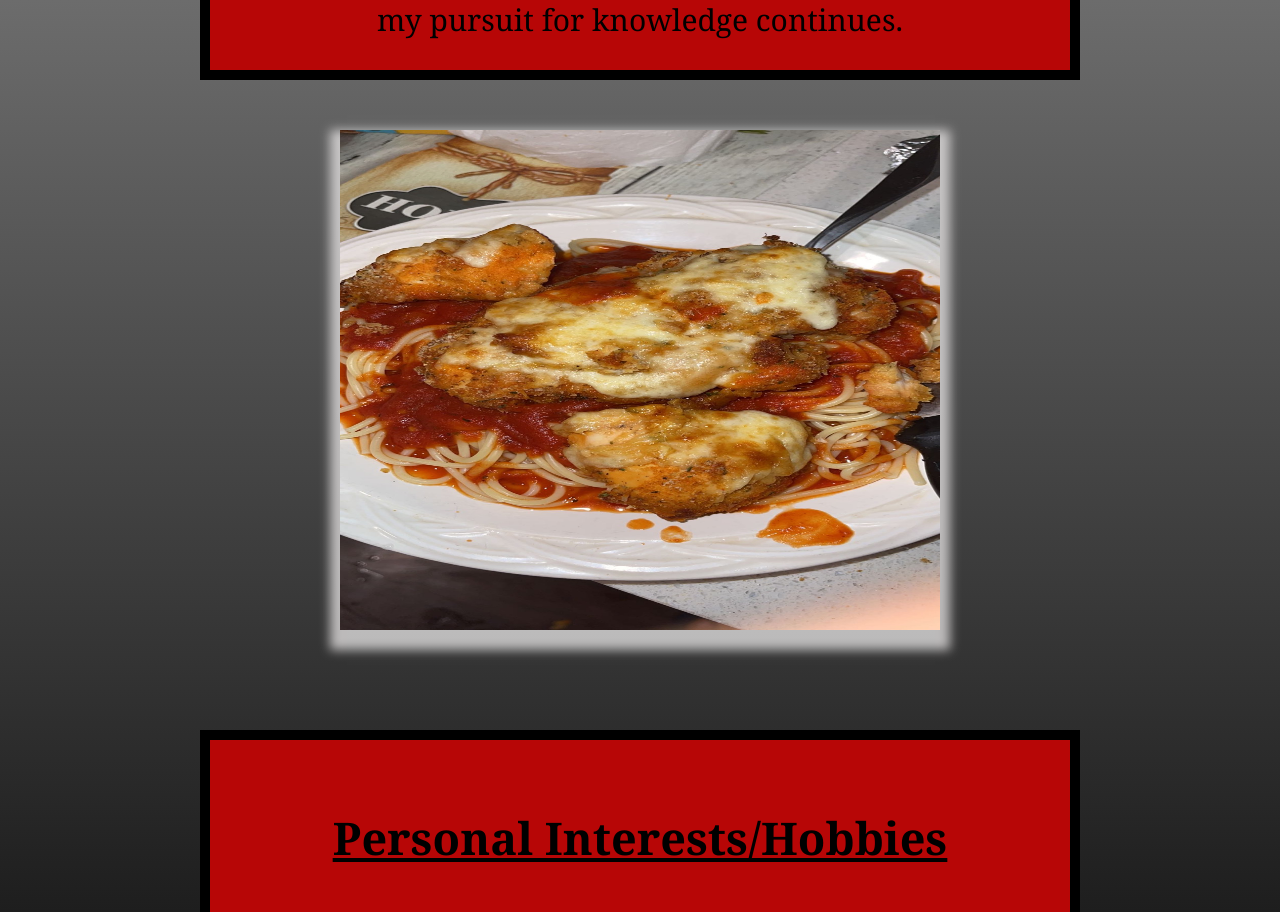
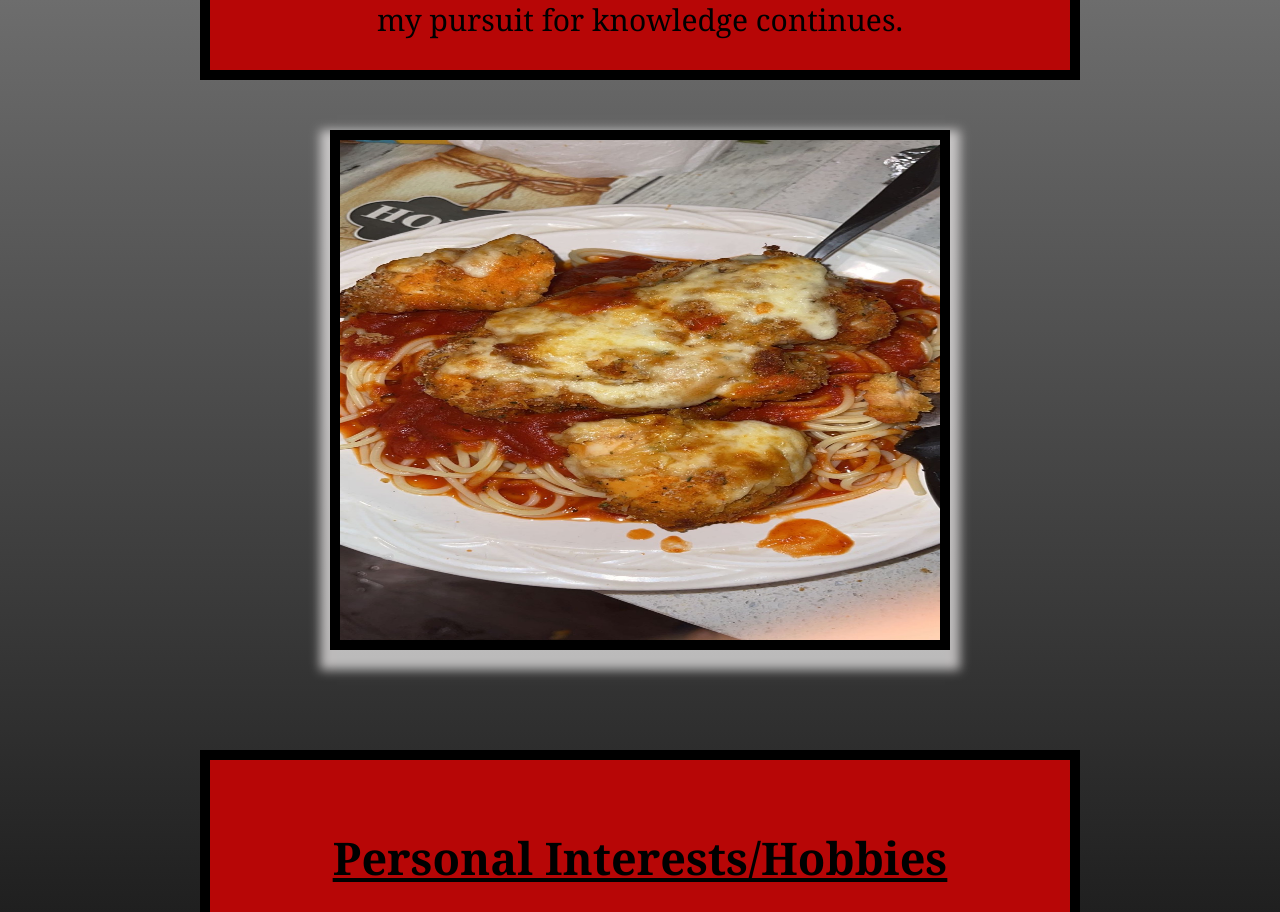
Before and after one commit to ManiG21/portfolio, a React (Create React App) app: page /about in a window 1280 px wide. Shown: the part 1402-2314 px from the top of the page. Built offline with nearby package versions, Linux system fonts and the light colour scheme.

Commit message:
ch img style

```diff
--- a/src/components/About/About.css
+++ b/src/components/About/About.css
@@ -73,6 +73,7 @@ p {
     margin-top: 20px;
     /* box-shadow: 0px 10px 10px 10px rgba(7, 7, 7, 0.75); */
     box-shadow: 0px 10px 10px 10px rgba(233, 231, 231, 0.75);
+    border: 10px solid black;
     animation: 3s slidein ease;
 }
 @keyframes slidein  {
```
